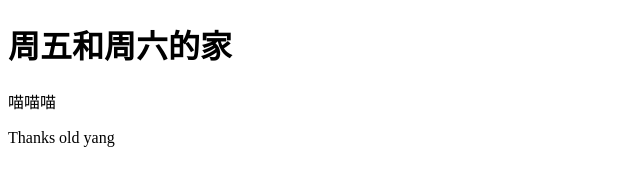
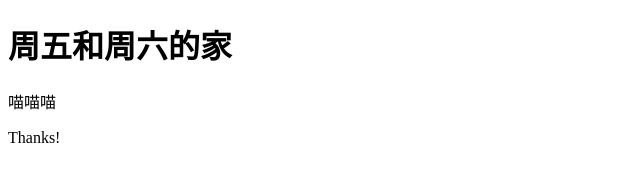
Before and after one commit to yilishan/fridaysaturday.github.io, a plain HTML site: page index.html in a window 1280 px wide. Shown: the full height of the page, 0-640 px from the left. Drawn offline with Linux system fonts and the light colour scheme.

Commit message:
Update index.html

```diff
--- a/index.html
+++ b/index.html
@@ -3,6 +3,6 @@
 <body>
 <h1>周五和周六的家</h1>
 <p>喵喵喵</p>
-<p>Thanks old yang</p>
+<p>Thanks!</p>
 </body>
 </html>
```
